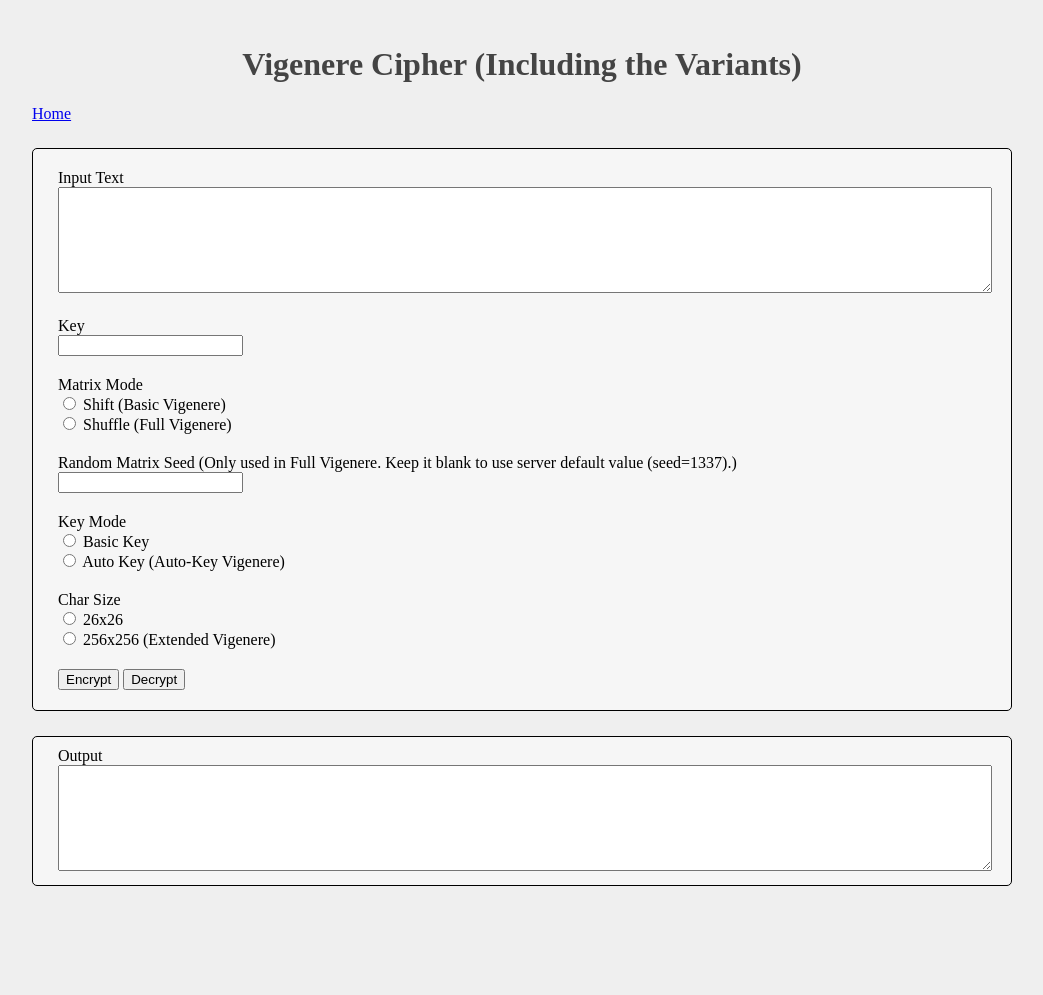
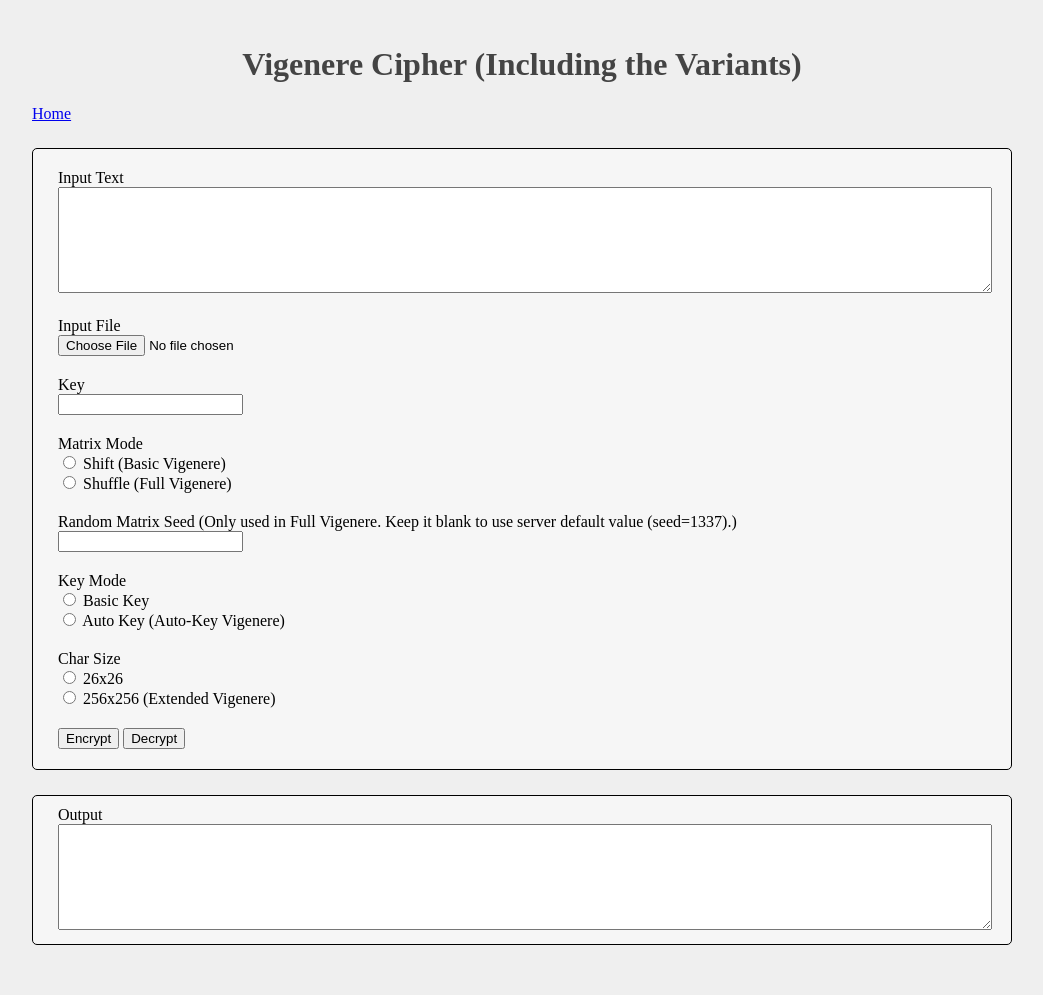
Before and after one commit to mzunanalfikri/classic-cryptography-implementatioin, a Flask app: page /vigenere in a window 1280 px wide. Shown: the whole page, without its empty margins (118-1161 px from the left). Before the commit the page ends 886 px from the top, so only its background shows below. Run offline with Flask 2, Linux system fonts and the light colour scheme; some libraries are stand-ins or nearby versions.

Commit message:
Add file input to vigenere

```diff
--- a/app/forms/vigenere_form.py
+++ b/app/forms/vigenere_form.py
@@ -1,11 +1,13 @@
 from flask_wtf import FlaskForm
+from flask_wtf.file import FileField
 from wtforms import StringField, RadioField, SubmitField
 from wtforms.validators import DataRequired
 from wtforms.widgets import TextArea
 
 
 class VigenereForm(FlaskForm):
-    input = StringField('Input Text', widget=TextArea(), validators=[DataRequired()])
+    input_text = StringField('Input Text', widget=TextArea())
+    input_file = FileField('Input File')
     key = StringField('Key', validators=[DataRequired()])
     matrix_mode = RadioField('Matrix Mode', choices=[
         ('matrix_basic', 'Shift (Basic Vigenere)'),
@@ -22,3 +24,17 @@ class VigenereForm(FlaskForm):
     ])
     encrypt = SubmitField('Encrypt')
     decrypt = SubmitField('Decrypt')
+
+    def validate(self):
+        if not FlaskForm.validate(self):
+            return False
+        # Custom validation
+        if self.input_text.data and self.input_file.has_file():
+            self.input_text.errors.append('Please use one of input_text or input_file, not both')
+            self.input_file.errors.append('Please use one of input_text or input_file, not both')
+            return False
+        if (not self.input_text.data) and (not self.input_file.has_file()):
+            self.input_text.errors.append('No input specified')
+            self.input_file.errors.append('No input specified')
+            return False
+        return True
--- a/app/routes.py
+++ b/app/routes.py
@@ -48,7 +48,12 @@ def vigenere():
     if request.method == 'POST':
         output = ""
         if form.validate_on_submit():
-            input = form.input.data
+            # Input processing
+            input = ""
+            if form.input_text.data:
+                input = form.input_text.data
+            elif form.input_file.has_file():
+                input = ''.join(map(chr, form.input_file.data.read()))
             key = form.key.data
             matrix_mode = (Vigenere.MatrixMode.MATRIX_MODE_FULL if form.matrix_mode.data == 'matrix_full'
                            else Vigenere.MatrixMode.MATRIX_MODE_BASIC)
--- a/app/static/css/index.css
+++ b/app/static/css/index.css
@@ -32,7 +32,7 @@ div.input, div.output {
   padding: 10px 25px;
 }
 
-#input, #output {
+#input, #input_text, #output {
   width: 100%;
   min-height: 100px;
 }
--- a/app/templates/vigenere.html
+++ b/app/templates/vigenere.html
@@ -8,7 +8,7 @@
 <h1>Vigenere Cipher (Including the Variants)</h1>
 <a href="/">Home</a>
 <div class="input">
-  <form action="" method="post">
+  <form action="" method="post" enctype="multipart/form-data">
     <div class="field-container">
       {{ form.hidden_tag() }}
       {% for field in form if field.widget.input_type not in ["hidden", "submit"] %}
```
